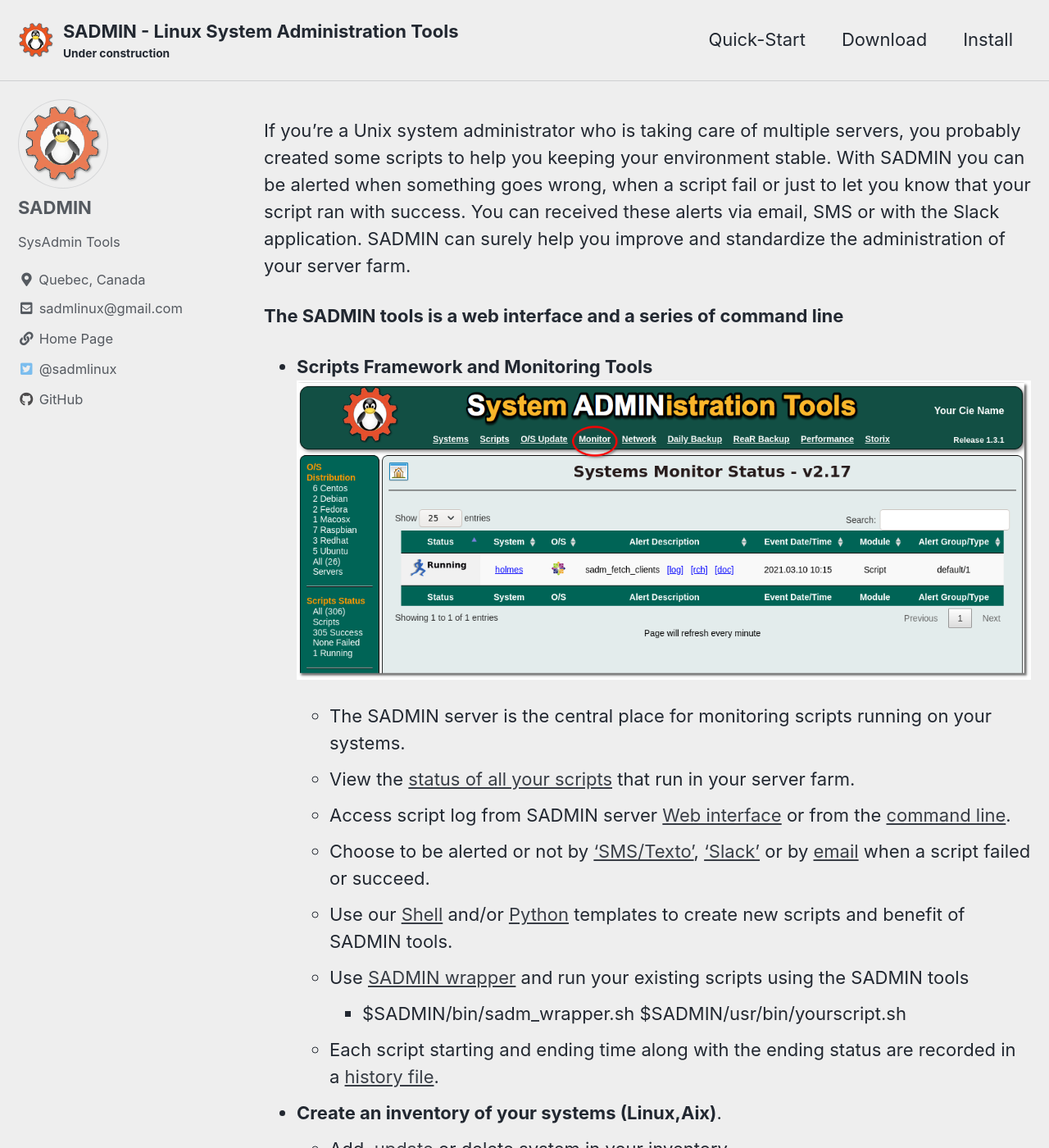
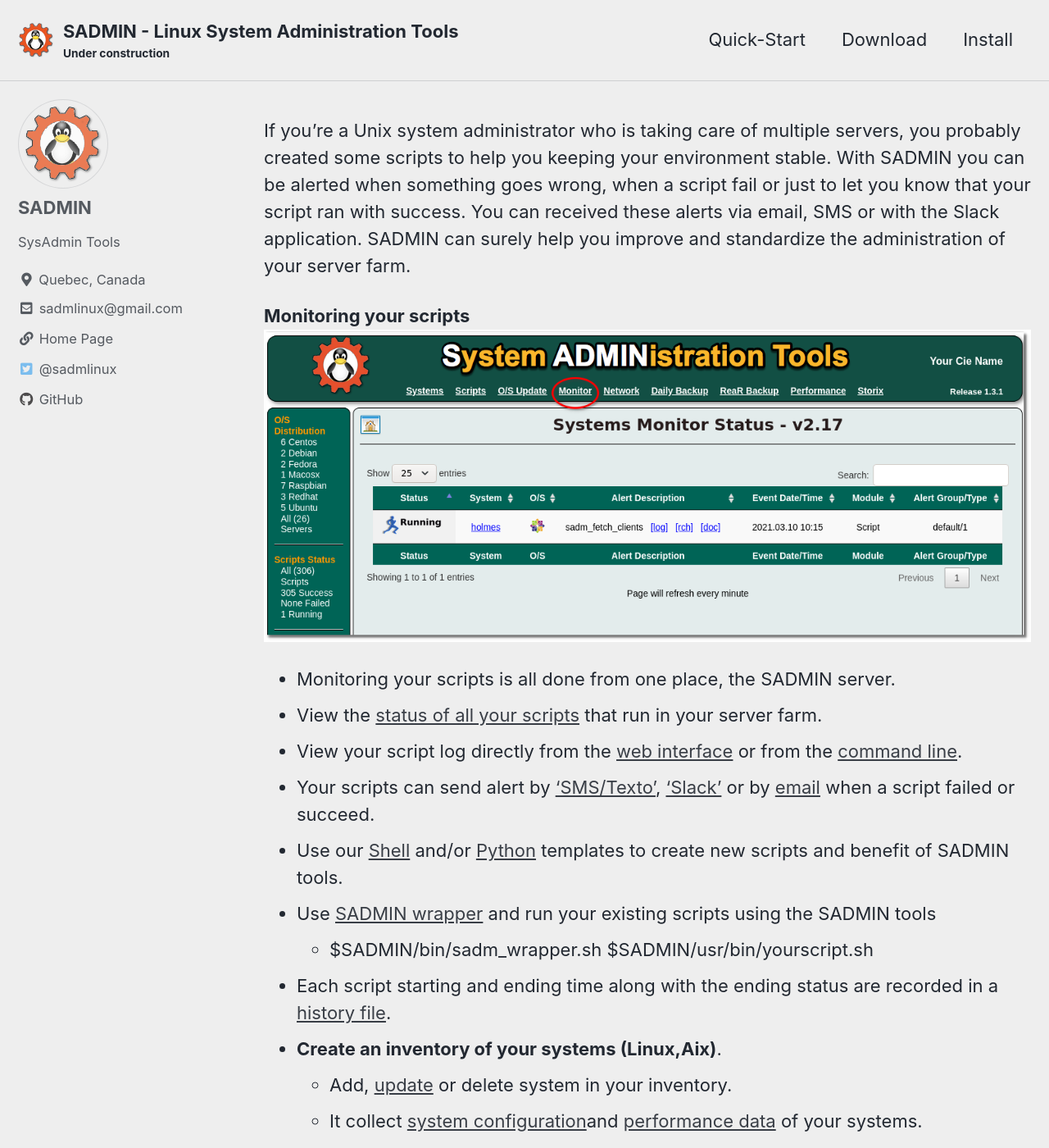
Before and after one commit to jadupl2/jadupl2.github.io, a Jekyll site: the page built from index.md, in a window 1280 px wide and 1400 px high. Shown: the whole window at 82% size. Built offline with Jekyll 4.4.1, drawn with Linux system fonts in a browser that asks for light colours; cached includes are drawn as plain includes.

Commit message:
16 Afternoon

```diff
--- a/_config.yml
+++ b/_config.yml
@@ -27,7 +27,7 @@ url                      : "https://jadupl2.github.io" # the base hostname & pro
 baseurl                  : "" # the subpath of your site, e.g. "/blog"
 repository               : jadupl2/jadupl2.github.io # GitHub username/repo-name e.g. "mmistakes/minimal-mistakes"
 teaser                   : # path of fallback teaser image, e.g. "/assets/images/500x300.png"
-logo                     : assets/img/sadmin_logo_88x88.png # path of logo image to display in the masthead, e.g. "/assets/images/88x88.png"
+logo                     : assets/img/logo/sadmin_logo_88x88.png # path of logo image to display in the masthead, e.g. "/assets/images/88x88.png"
 masthead_title           : # overrides the website title displayed in the masthead, use " " for no title
 # breadcrumbs            : false # true, false (default)
 words_per_minute         : 200
@@ -97,7 +97,7 @@ analytics:
 # Site Author
 author:
   name             : "SADMIN"
-  avatar           : assets/img/sadmin_logo.png # path of avatar image, e.g. "/assets/images/bio-photo.jpg"
+  avatar           : assets/img/logo/sadmin_logo.png # path of avatar image, e.g. "/assets/images/bio-photo.jpg"
   bio              : "SysAdmin Tools"
   location         : "Quebec, Canada"
   email            :
--- a/index.md
+++ b/index.md
@@ -15,16 +15,13 @@ know that your script ran with success. You can received these alerts via email,
 Slack application.
 SADMIN can surely help you improve and standardize the administration of your server farm.
 
+**Monitoring your scripts**
+![monitor](assets/img/index_monitor.png "SADMIN monitor page")
 
-**The SADMIN tools is a web interface and a series of command line**
-
-* **Scripts Framework and Monitoring Tools**
-![monitor](assets/img/index_monitor.png)
-
-  * The SADMIN server is the central place for monitoring scripts running on your systems.
-  * View the [status of all your scripts](https://www.sadmin.ca/img/sadm_web_scripts_status.png) that run in your server farm.
-  * Access script log from SADMIN server [Web interface](https://www.sadmin.ca/img/sadm_view_logs.png) or from the [command line](https://www.sadmin.ca/img/file_log_format.png).
-  * Choose to be alerted or not by ['SMS/Texto'](https://www.sadmin.ca/www/how-to_use_sms_alert.php), ['Slack'](https://www.sadmin.ca/img/slack_warning.png) or by [email](https://www.sadmin.ca/img/mail_notification.png)  when a script failed or succeed.
+  * Monitoring your scripts is all done from one place, the SADMIN server.
+  * View the [status of all your scripts](/assets/img/webui/scripts_status.png) that run in your server farm.
+  * View your script log directly from the [web interface](/assets/img/webui/view_logs.png) or from the [command line](/assets/img/cmdline/cat_log.png).
+  * Your scripts can send alert by ['SMS/Texto'](/_pages/slack/howto_slack), ['Slack'](/assets/img/slack/slack_warning.png) or by [email](/assets/img/mail/sysmon_mail_notification.png)  when a script failed or succeed.
   * Use our [Shell](https://www.sadmin.ca/doc/man/man_sadm_template_sh.php) and/or [Python](https://www.sadmin.ca/doc/man/man_sadm_template_py.php) templates to create new scripts and benefit of SADMIN tools.
   * Use [SADMIN wrapper](https://www.sadmin.ca/doc/man/man_sadm_wrapper.php) and run your existing scripts using the SADMIN tools
     * $SADMIN/bin/sadm_wrapper.sh $SADMIN/usr/bin/yourscript.sh
@@ -193,4 +190,4 @@ See the [LICENSE](LICENSE) file for details.
 
 ---
 
-[1]: https://www.sadmin.ca/img/sadmin_small_logo.png
+[1]: https://www.sadmin.ca/img/logo/sadmin_small_logo.png
```
Also changed, not shown: _pages/install.md (+0 -1 lines), _pages/slack/howto_slack.md (added, +32 -0 lines), README.md, assets/img/cmdline/cat_log.png (added), assets/img/logo/sadmin_logo.png (renamed from assets/img/sadmin_logo.png), assets/img/logo/sadmin_logo_88x88.png (renamed from assets/img/sadmin_logo_88x88.png), assets/img/logo/sadmin_small_logo.png (renamed from assets/img/sadmin_small_logo.png), assets/img/mail/sysmon_mail_notification.png (added), assets/img/slack/slack_warning.png (added), assets/img/slack/textbelt_web_part1.png (added), assets/img/slack/textbelt_web_part2.png (added), assets/img/slack/textbelt_web_part3.png (added), assets/img/slack/textbelt_web_part4.png (added), assets/img/webui/scripts_status.png (added), 1 more files.
